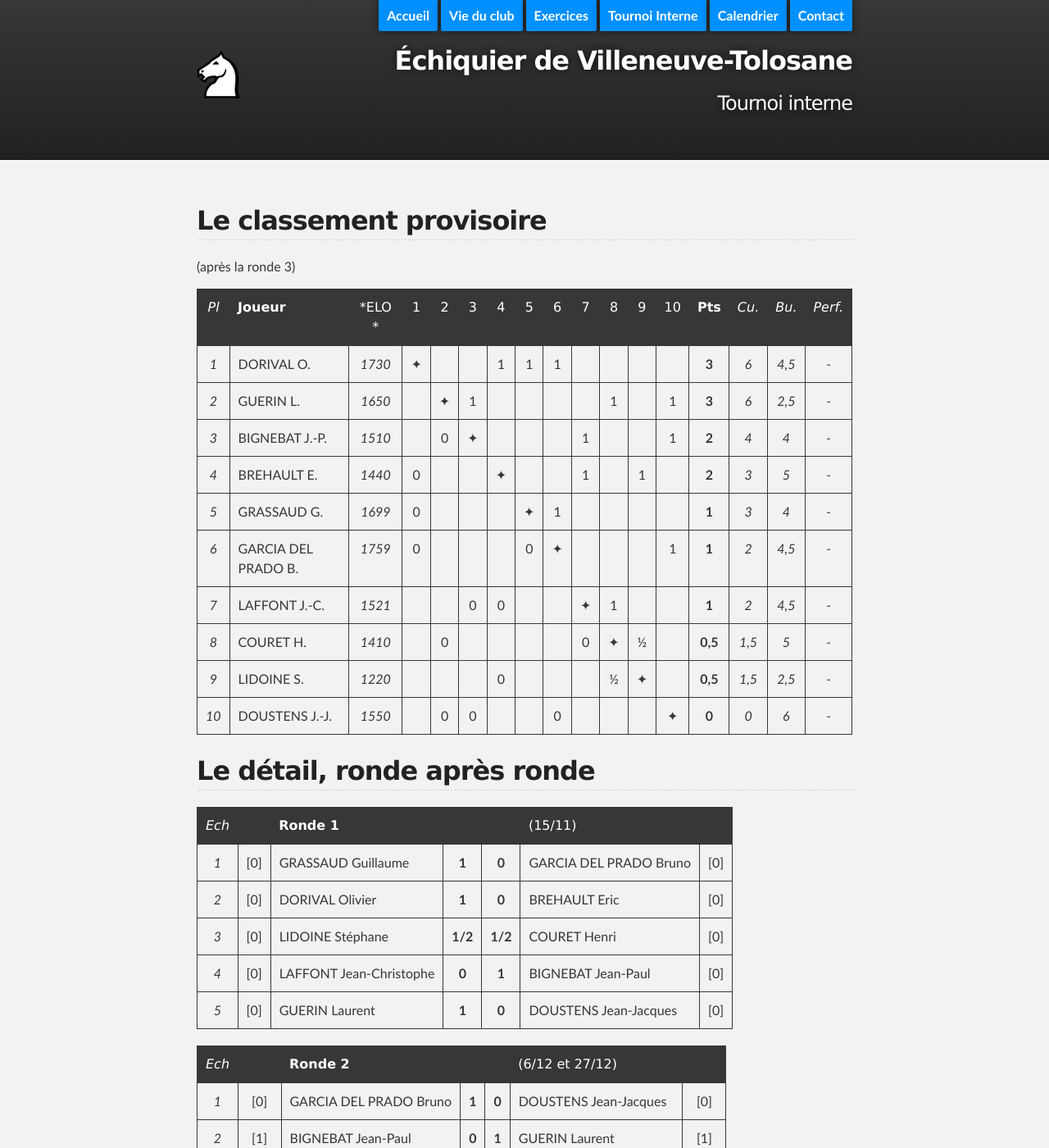
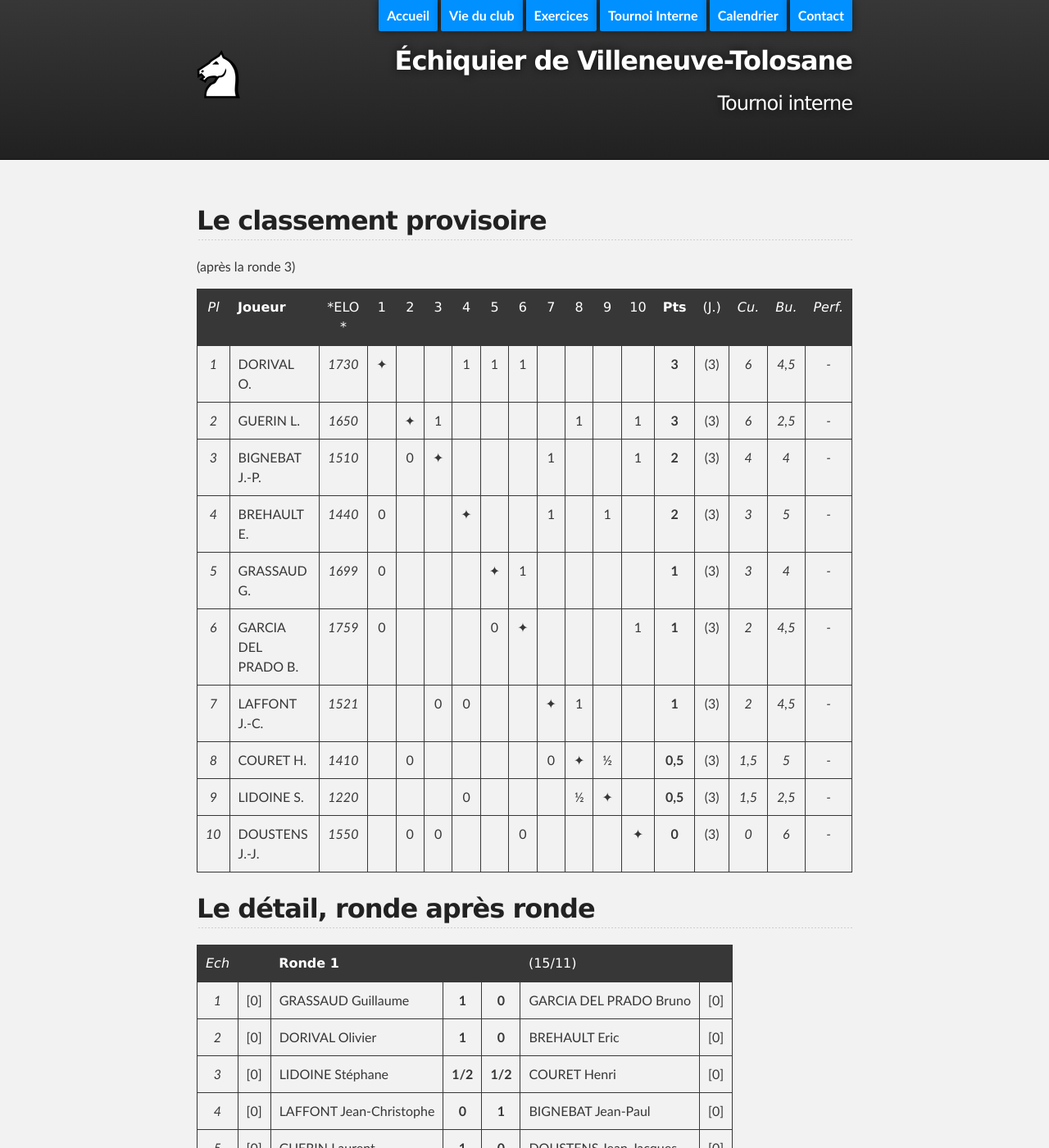
Before and after one commit to echiquier-villeneuve-tolosane/echiquier-villeneuve-tolosane.github.io, a Jekyll site: the page built from tournoiinterne.md, in a window 1280 px wide and 1400 px high. Shown: the whole window at 82% size. Built offline with Jekyll 4.4.1, drawn with Linux system fonts in a browser that asks for light colours; nearby versions of some CDN libraries.

Commit message:
Updated tournoiinterne.md

```diff
--- a/tournoiinterne.md
+++ b/tournoiinterne.md
@@ -8,18 +8,18 @@
 ## Le classement provisoire
 (après la ronde 3)
 
-|*Pl*|  **Joueur** |   *ELO *          |1 |2 |3 |4 |5 |6 |7 |8 |9 |10|**Pts**|*Cu.*|*Bu.*|*Perf.*|
-|:-:|:------------------------ |:---------: |:-:|:-:|:-:|:-:|:-:|:-:|:-:|:-:|:-:|:-:|:-:|:-:|:-:|:-:|
-|*1*| DORIVAL O.         | *1730* |&#10022;| | |1|1|1| | | | |**3**|*6*|*4,5*|*-*|
-|*2*| GUERIN L.          | *1650* | |&#10022;|1| | | | |1| |1|**3**|*6*|*2,5*|*-*|
-|*3*| BIGNEBAT J.-P.      | *1510* | |0|&#10022;| | | |1| | |1|**2**|*4*|*4*|*-*|
-|*4*| BREHAULT E.           | *1440* |0| | |&#10022;| | |1| |1| |**2**|*3*|*5*|*-*|
-|*5*| GRASSAUD G.      | *1699* |0| | | |&#10022;|1| | | | |**1**|*3*|*4*|*-*|
-|*6*| GARCIA DEL PRADO B.  | *1759* |0| | | |0|&#10022;| | | |1|**1**|*2*|*4,5*|*-*|
-|*7*| LAFFONT J.-C. | *1521* | | |0|0| | |&#10022;|1| | |**1**|*2*|*4,5*|*-*|
-|*8*| COURET H.            | *1410* | |0| | | | |0|&#10022;|&#189;| |**0,5**|*1,5*|*5*|*-*|
-|*9*| LIDOINE S.        | *1220* | | | |0| | | |&#189;|&#10022;| |**0,5**|*1,5*|*2,5*|*-*|
-|*10*| DOUSTENS J.-J.  | *1550* | |0|0| | |0| | | |&#10022;|**0**|*0*|*6*|*-*|
+|*Pl*|  **Joueur** |   *ELO *          |1 |2 |3 |4 |5 |6 |7 |8 |9 |10|**Pts**|(J.)|*Cu.*|*Bu.*|*Perf.*|
+|:-:|:------------------------ |:---------: |:-:|:-:|:-:|:-:|:-:|:-:|:-:|:-:|:-:|:-:|:-:|:-:|:-:|:-:|:-:|
+|*1*| DORIVAL O.         | *1730* |&#10022;| | |1|1|1| | | | |**3**|(3)|*6*|*4,5*|*-*|
+|*2*| GUERIN L.          | *1650* | |&#10022;|1| | | | |1| |1|**3**|(3)|*6*|*2,5*|*-*|
+|*3*| BIGNEBAT J.-P.      | *1510* | |0|&#10022;| | | |1| | |1|**2**|(3)|*4*|*4*|*-*|
+|*4*| BREHAULT E.           | *1440* |0| | |&#10022;| | |1| |1| |**2**|(3)|*3*|*5*|*-*|
+|*5*| GRASSAUD G.      | *1699* |0| | | |&#10022;|1| | | | |**1**|(3)|*3*|*4*|*-*|
+|*6*| GARCIA DEL PRADO B.  | *1759* |0| | | |0|&#10022;| | | |1|**1**|(3)|*2*|*4,5*|*-*|
+|*7*| LAFFONT J.-C. | *1521* | | |0|0| | |&#10022;|1| | |**1**|(3)|*2*|*4,5*|*-*|
+|*8*| COURET H.            | *1410* | |0| | | | |0|&#10022;|&#189;| |**0,5**|(3)|*1,5*|*5*|*-*|
+|*9*| LIDOINE S.        | *1220* | | | |0| | | |&#189;|&#10022;| |**0,5**|(3)|*1,5*|*2,5*|*-*|
+|*10*| DOUSTENS J.-J.  | *1550* | |0|0| | |0| | | |&#10022;|**0**|(3)|*0*|*6*|*-*|
 
 ## Le détail, ronde après ronde
 
```
